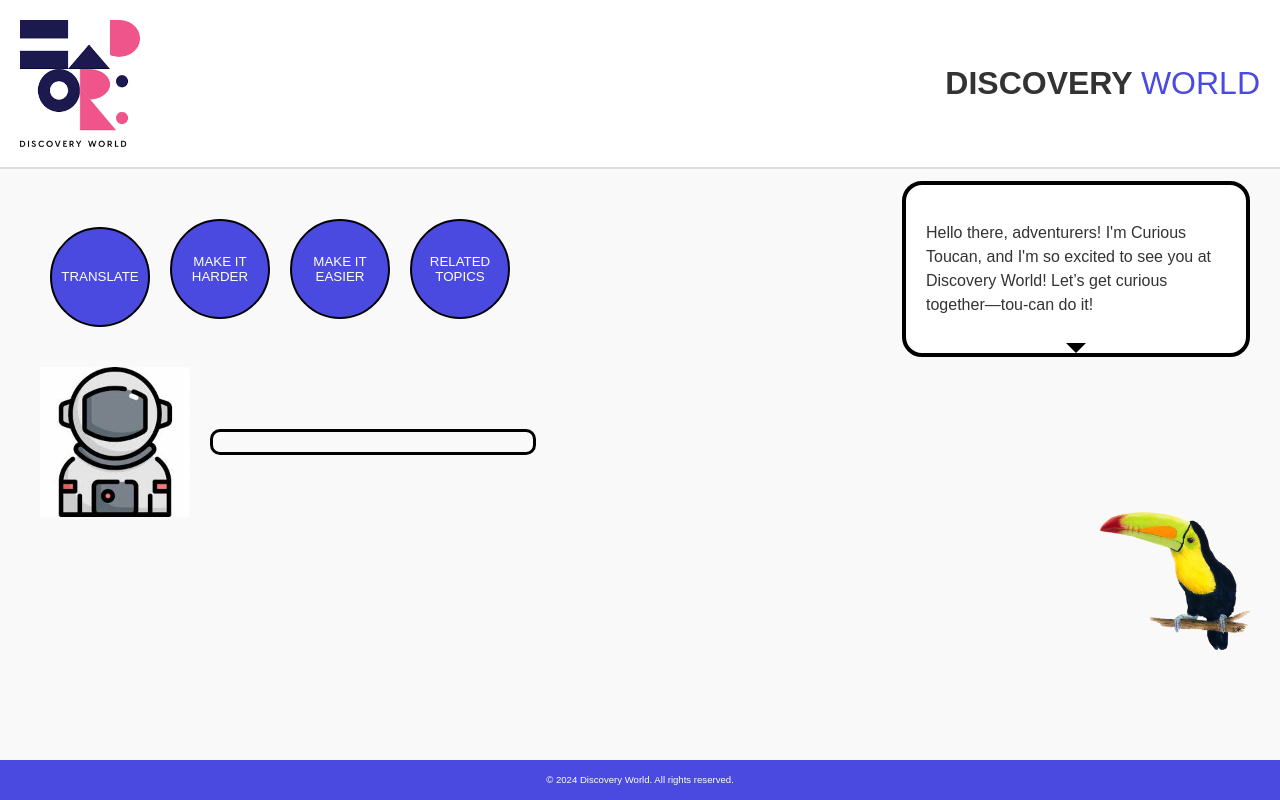
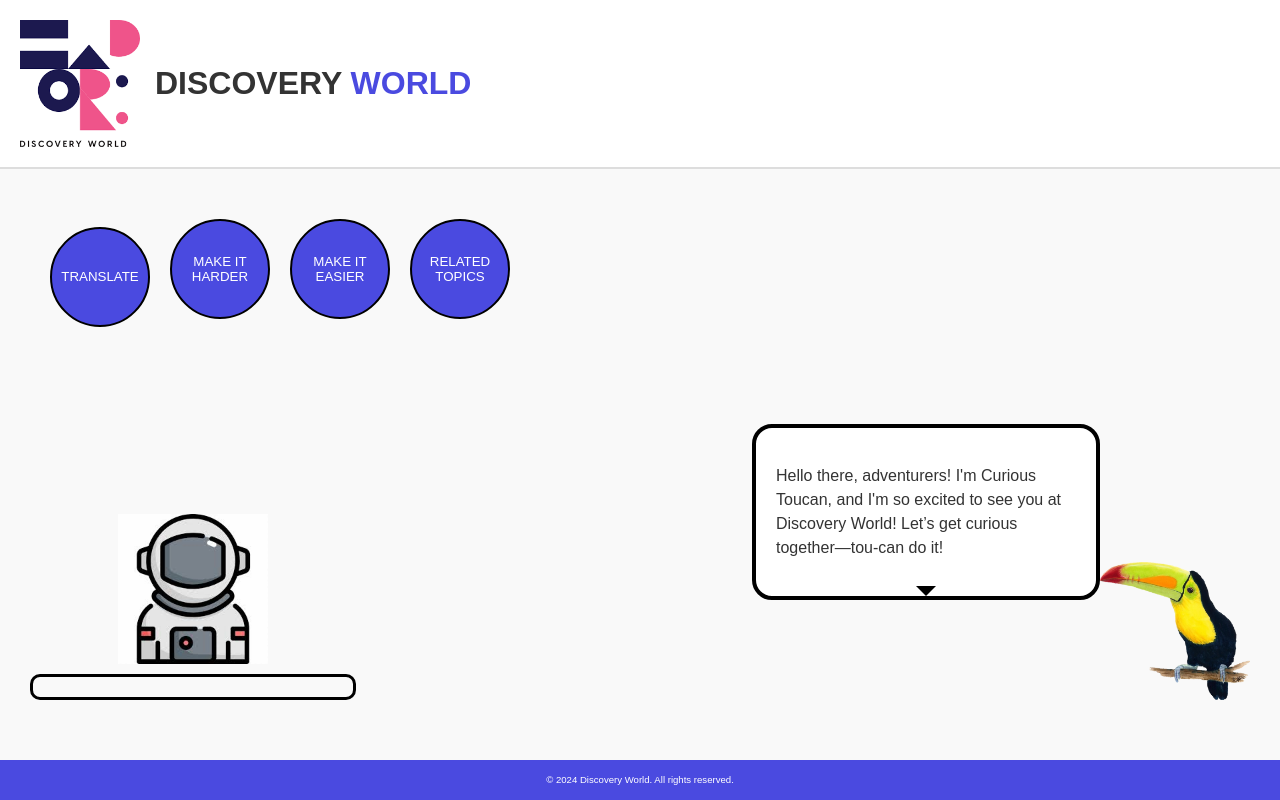
Before and after one commit to Vamsichris04/curious-toucan, a React (Create React App) app: page / in a window 1280 px wide. Built offline with nearby package versions, Linux system fonts and the light colour scheme.

Commit message:
Update Header and MainContent styles for layout adjustments and improved positioning, calling it a night for today

```diff
--- a/src/style/Header.css
+++ b/src/style/Header.css
@@ -1,7 +1,7 @@
 .header {
     display: flex;
     align-items: center;
-    justify-content: space-between;
+    justify-content: center left;
     padding: 20px;
     background-color: white;
     border-bottom: 2px solid #ddd;
@@ -11,18 +11,20 @@
 
   .logo {
     max-width: 120px;
+    margin-right: 15px;
   }
 
-  .title {
-    font-size: 2.5rem;
+.title {
+    font-size: 2rem;
     color: #333;
-    font-weight: bold;
-  }
+    font-weight: 800;
+    line-height: 1;
+}
 
-  .world {
+.world {
     color: #4a4ae0;
-    font-weight: normal;
-  }
+    font-weight: 700;
+}
 
   .menu-icon {
     font-size: 2rem;
--- a/src/style/MainContent.css
+++ b/src/style/MainContent.css
@@ -2,6 +2,7 @@
 .main-content {
   padding: 40px;
   position: relative;
+  padding-bottom: 150px;
 }
 
 /* Speech bubble for Toucan */
@@ -14,9 +15,10 @@
   font-size: 1rem;
   text-align: left;
   line-height: 1.5;
-  position: absolute;
+  position: fixed;
   bottom: 200px; /* Positioned above the Toucan */
-  right: 30px; /* Aligned with the Toucan */
+  right: 180px; /* Aligned with the Toucan */
+  z-index: 10; /* Ensure it's above other elements */
 }
 
 .speech-bubble:after {
@@ -33,7 +35,7 @@
 /* Toucan image */
 .toucan-image {
   position: fixed;
-  bottom: 150px; /* Fixed distance from the bottom of the screen */
+  bottom: 100px; /* Fixed distance from the bottom of the screen */
   right: 30px; /* Fixed distance from the right of the screen */
   max-width: 150px; /* Same size as the Astronaut */
   height: auto; /* Maintain aspect ratio */
@@ -54,19 +56,22 @@
 
 /* Astronaut container */
 .astronaut-container {
+  position: fixed;
+  bottom: 100px;
+  left: 30px;
   display: flex;
+  flex-direction: column;
   align-items: center;
-  margin-top: 30px;
-
 }
 
 .astronaut-image {
   max-width: 150px;
+  height: auto;
 }
 
 /* Audio box */
 .audio-box {
-  margin-left: 20px;
+  margin-top: 10px;
   padding: 10px;
   border: 3px solid black;
   border-radius: 10px;
```
